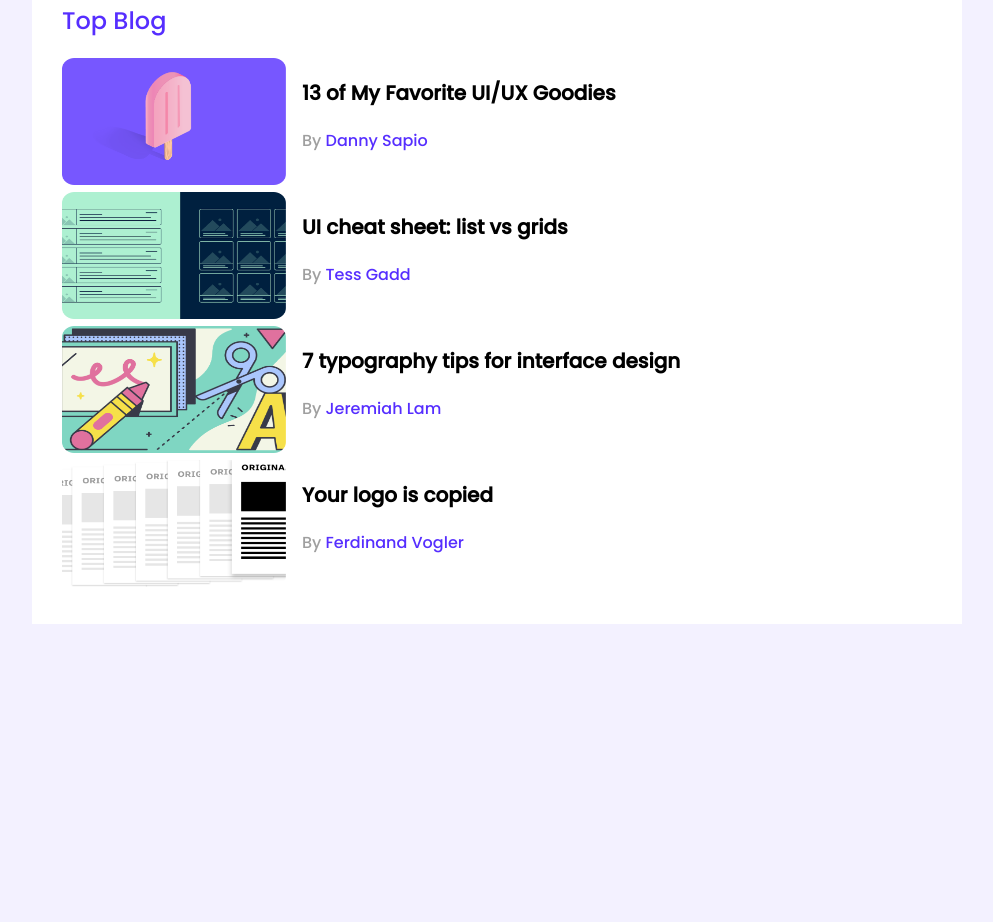
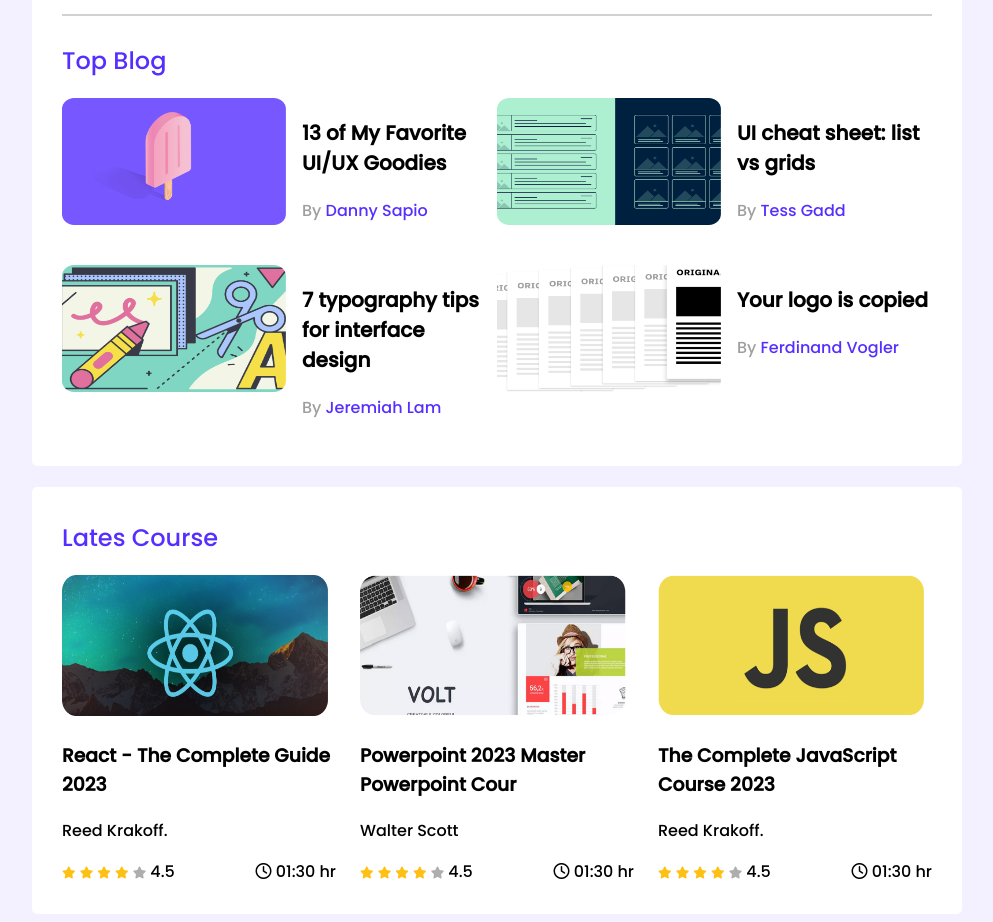
Before and after one commit to JHUMURph/leader-board, a plain HTML site: page index.html in a window 1280 px wide. Shown: the part 289-1211 px from the top of the page, without its empty margins (143-1136 px from the left). Before the commit the page ends 921 px from the top, so only its background shows below. Drawn offline with Linux system fonts and the light colour scheme.

Commit message:
added all

```diff
--- a/index.html
+++ b/index.html
@@ -4,6 +4,9 @@
   <meta charset="UTF-8">
   <meta name="viewport" content="width=device-width, initial-scale=1.0">
   <title>leader bord</title>
+  <!-- fornt awesome -->
+  <script src="https://kit.fontawesome.com/a2d5db7648.js" crossorigin="anonymous"></script>
+  <!-- css file -->
   <link rel="stylesheet" href="styles/style.css">
 </head>
 <body>
@@ -104,6 +107,106 @@
         </div>
       </div>
     </section>
+    <!-- letest section -->
+    <section class="containers">
+      <h2 class="section-title">Lates Course</h2>
+      <div class="courses">
+        <div class="course">
+          <div class="course-banner">
+            <img src="images/courses/course-1.png" alt="">
+          </div>
+          <div class="course-details">
+            <h3 class="course-title">React - The Complete Guide 2023</h3>
+            <p class="course-author">Reed Krakoff.</p>
+            <div class="course-info">
+              <div>
+
+
+                <i class="fa-solid fa-star filled"></i>
+                <i class="fa-solid fa-star filled"></i>
+                <i class="fa-solid fa-star filled"></i>
+                <i class="fa-solid fa-star filled"></i>
+                <i class="fa-solid fa-star empty"></i>
+                <span>4.5</span>
+
+
+              </div>
+              <div>
+
+                <div class="course-duration">
+                  <i class="fa-regular fa-clock"></i>
+                  01:30 hr
+                </div>
+              </div>
+            </div>
+
+          </div>
+        </div>
+        <div class="course">
+          <div class="course-banner">
+            <img src="images/courses/course-2.png" alt="">
+          </div>
+          <div class="course-details">
+            <h3 class="course-title">Powerpoint 2023 Master Powerpoint Cour </h3>
+            <p class="course-author">Walter Scott</p>
+            <div class="course-info">
+              <div>
+
+
+                <i class="fa-solid fa-star filled"></i>
+                <i class="fa-solid fa-star filled"></i>
+                <i class="fa-solid fa-star filled"></i>
+                <i class="fa-solid fa-star filled"></i>
+                <i class="fa-solid fa-star empty"></i>
+                <span>4.5</span>
+
+
+              </div>
+              <div>
+
+                <div class="course-duration">
+                  <i class="fa-regular fa-clock"></i>
+                  01:30 hr
+                </div>
+              </div>
+            </div>
+
+          </div>
+        </div>
+        <div class="course">
+          <div class="course-banner">
+            <img src="images/courses/course-3.png" alt="">
+          </div>
+          <div class="course-details">
+            <h3 class="course-title">The Complete JavaScript Course 2023</h3>
+            <p class="course-author">Reed Krakoff.</p>
+            <div class="course-info">
+              <div>
+
+
+                <i class="fa-solid fa-star filled"></i>
+                <i class="fa-solid fa-star filled"></i>
+                <i class="fa-solid fa-star filled"></i>
+                <i class="fa-solid fa-star filled"></i>
+                <i class="fa-solid fa-star empty"></i>
+                <span>4.5</span>
+
+
+              </div>
+              <div>
+
+                <div class="course-duration">
+                  <i class="fa-regular fa-clock"></i>
+                  01:30 hr
+                </div>
+              </div>
+            </div>
+
+          </div>
+        </div>
+      </div>
+
+    </section>
   </main>
 
 </body>
--- a/styles/style.css
+++ b/styles/style.css
@@ -9,12 +9,16 @@
 }
 main{
   display: flex;
-  justify-content: center;
+
+  flex-direction: column;
+  align-items: center;
 }
 .containers{
   background: #FFF;
   width: 870px;
   padding: 30px;
+  margin-top: 21px;
+  border-radius: 5px;
 }
 
 /* top players styles */
@@ -46,9 +50,16 @@
   font-size: 18px;
 }
 hr{
-  border: 1px solid  #D1D1D1; ;
+  border: 1px solid  #D1D1D1;
+  margin-bottom: 27px;
 }
 /* top blogs styles */
+.blogs{
+  display: grid;
+  grid-template-columns: repeat(2 , 1fr);
+  grid-row-gap: 26px;
+}
+
 .blog .thambnil img{
   width: 224px;
 height: 127px;
@@ -72,7 +83,28 @@
   font-size: 16px;
   color: #562EFF;
 }
-.blogs{
+/* course style */
+.course .course-banner img{
+  width: 266px;
+height: 141px;
+}
+.courses{
   display: grid;
-  grid-template-columns: repeat(2 1fr);
+  grid-template-columns: repeat(3,1fr);
+  grid-column-gap: 24px;
+
 }
+.course-info{
+  display: flex;
+  align-items: center;
+  justify-content: space-between;
+}
+.fa-star{
+  font-size: 12px;
+}
+.fa-star.filled{
+  color: #FFC014;
+}
+.fa-star.empty{
+  color: #AEAEAE;
+}
```
